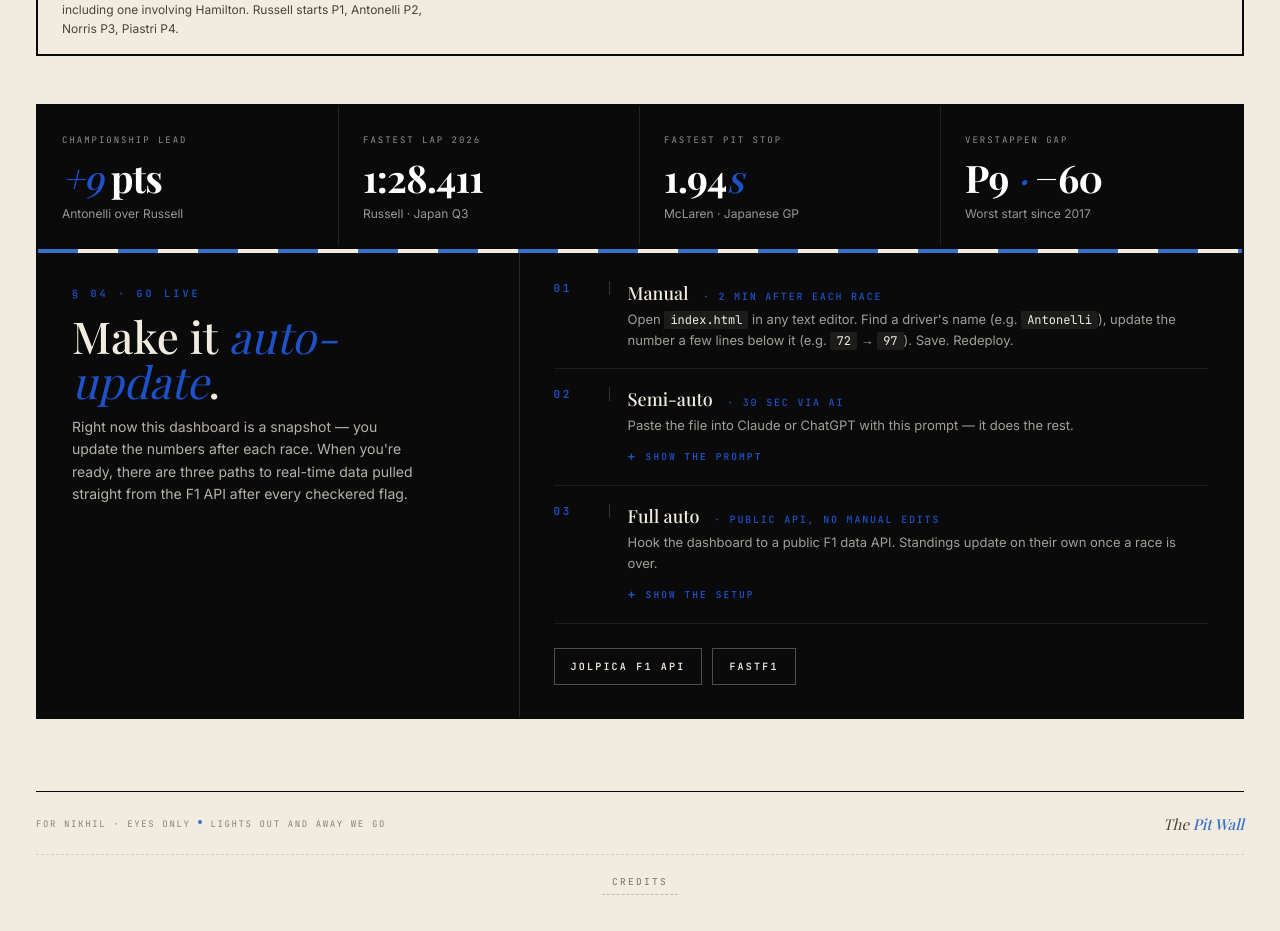
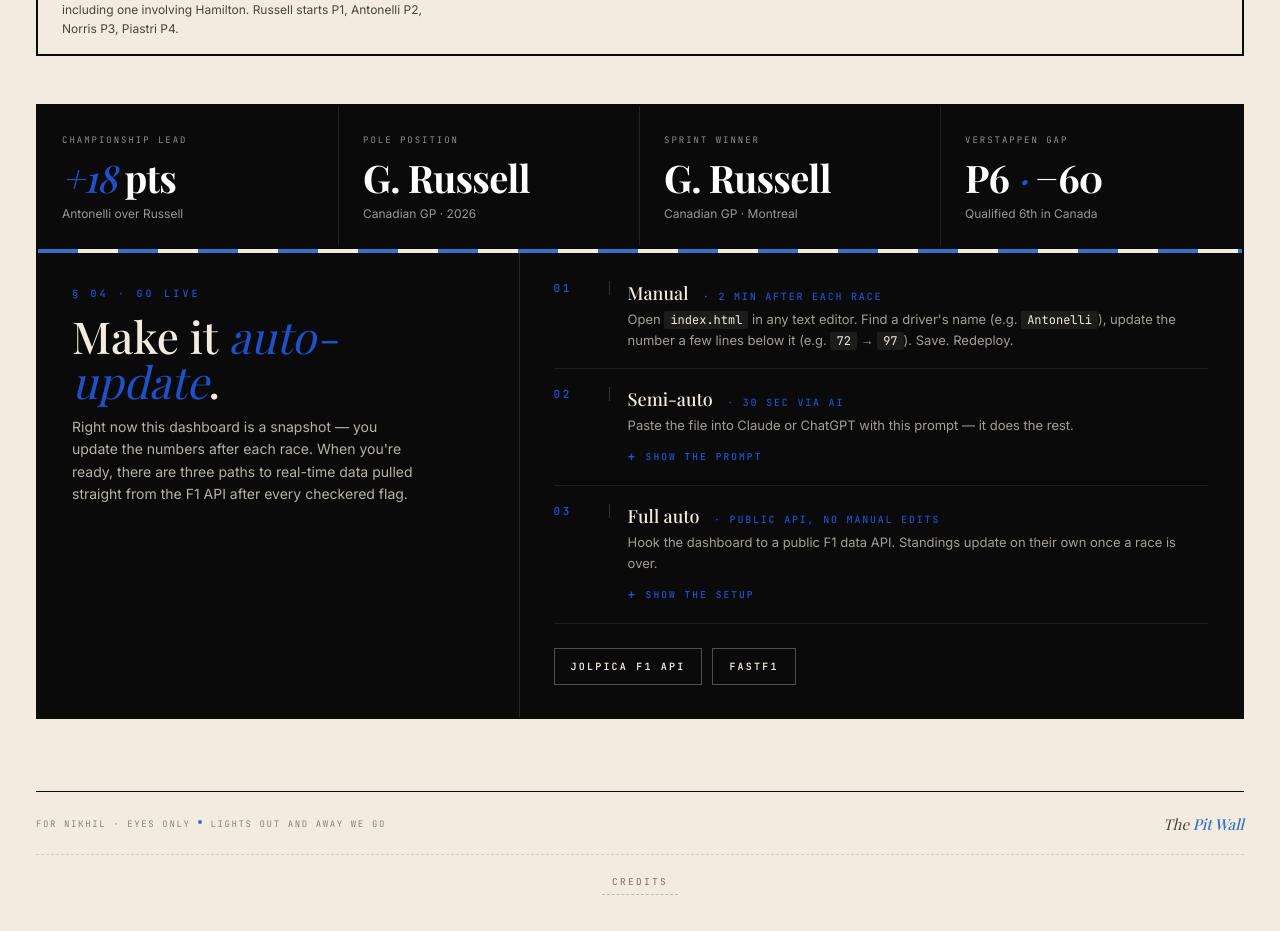
Before and after one commit to Nikhil6750/grid-oracle, a React (Vite) app in the folder frontend/: page / in a window 1280 px wide. Shown: the part 2420-3351 px from the top of the page. Built offline with nearby package versions, Linux system fonts and the light colour scheme; no server answers; a web font is replaced by a local one.

Commit message:
Fix StatsRibbon with updated numbers

```diff
--- a/frontend/src/components/StatsRibbon.jsx
+++ b/frontend/src/components/StatsRibbon.jsx
@@ -6,23 +6,23 @@ function StatsRibbon() {
       <div className="stats-grid">
         <div className="stat">
           <div className="stat-label">Championship Lead</div>
-          <div className="stat-big"><em>+9</em> pts</div>
+          <div className="stat-big"><em>+18</em> pts</div>
           <div className="stat-sub">Antonelli over Russell</div>
         </div>
         <div className="stat">
-          <div className="stat-label">Fastest Lap 2026</div>
-          <div className="stat-big">1:28.411</div>
-          <div className="stat-sub">Russell · Japan Q3</div>
+          <div className="stat-label">Pole Position</div>
+          <div className="stat-big">G. Russell</div>
+          <div className="stat-sub">Canadian GP · 2026</div>
         </div>
         <div className="stat">
-          <div className="stat-label">Fastest Pit Stop</div>
-          <div className="stat-big">1.94<em>s</em></div>
-          <div className="stat-sub">McLaren · Japanese GP</div>
+          <div className="stat-label">Sprint Winner</div>
+          <div className="stat-big">G. Russell<em></em></div>
+          <div className="stat-sub">Canadian GP · Montreal</div>
         </div>
         <div className="stat">
           <div className="stat-label">Verstappen Gap</div>
-          <div className="stat-big">P9 <em>·</em> −60</div>
-          <div className="stat-sub">Worst start since 2017</div>
+          <div className="stat-big">P6 <em>·</em> −60</div>
+          <div className="stat-sub">Qualified 6th in Canada</div>
         </div>
       </div>
     </section>
```
